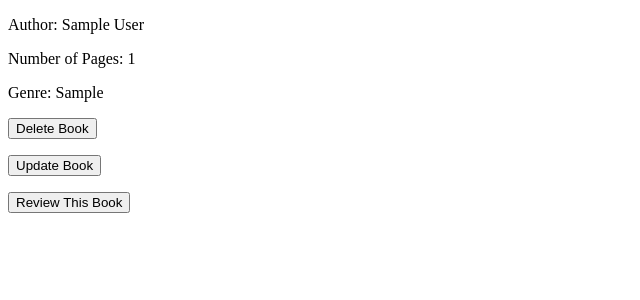
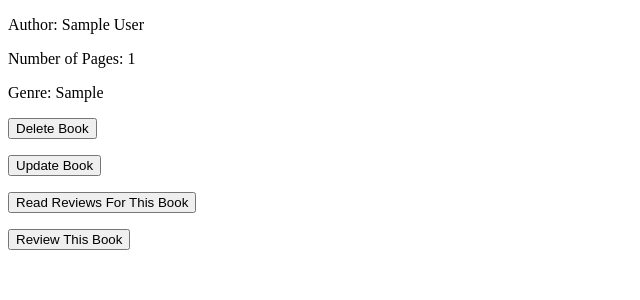
Before and after one commit to gregorule/book_shop, a Flask app: page /books in a window 1280 px wide. Shown: the part 206-506 px from the top of the page, without its empty margins (0-640 px from the left). Run offline with Flask 2, Linux system fonts and the light colour scheme; tables that the repository leaves empty hold one stand-in row (values such as "Sample post").

Commit message:
fix error on read review

```diff
--- a/application/routes.py
+++ b/application/routes.py
@@ -17,6 +17,11 @@ def readBooks():
 def readReviews():
     review = Reviews.query.all()
     return render_template('reviews.html', reviews=review)
+
+@app.route('/readReviewsTwo/<int:id>')
+def readReviewsTwo(id):
+    review = Reviews.query.get(id)
+    return render_template('readReviewTwo.html', reviews=review)
 
 @app.route('/add', methods=['GET','POST'])
 def addBooks():
--- a/application/templates/books.html
+++ b/application/templates/books.html
@@ -14,6 +14,9 @@
 <form action="{{ url_for('updateBooks', id=book.book_id) }}">
     <button type="Submit">Update Book</button>
 </form>
+<form action="{{ url_for('readReviewsTwo', id=book.book_id) }}">
+    <button type="Submit">Read Reviews For This Book</button>
+</form>
 <form action="{{ url_for('addReviewTwo', id=book.book_id) }}">
     <button type="Submit">Review This Book</button>
 </form>
```
Also changed, not shown: application/templates/readReviewTwo.html (added, +19 -0 lines).
